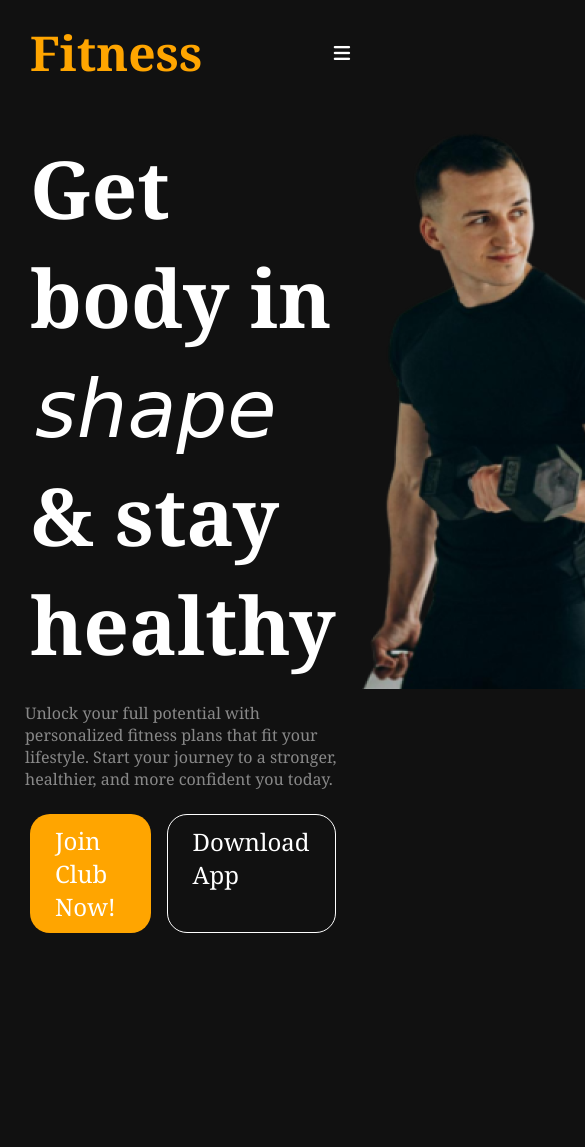
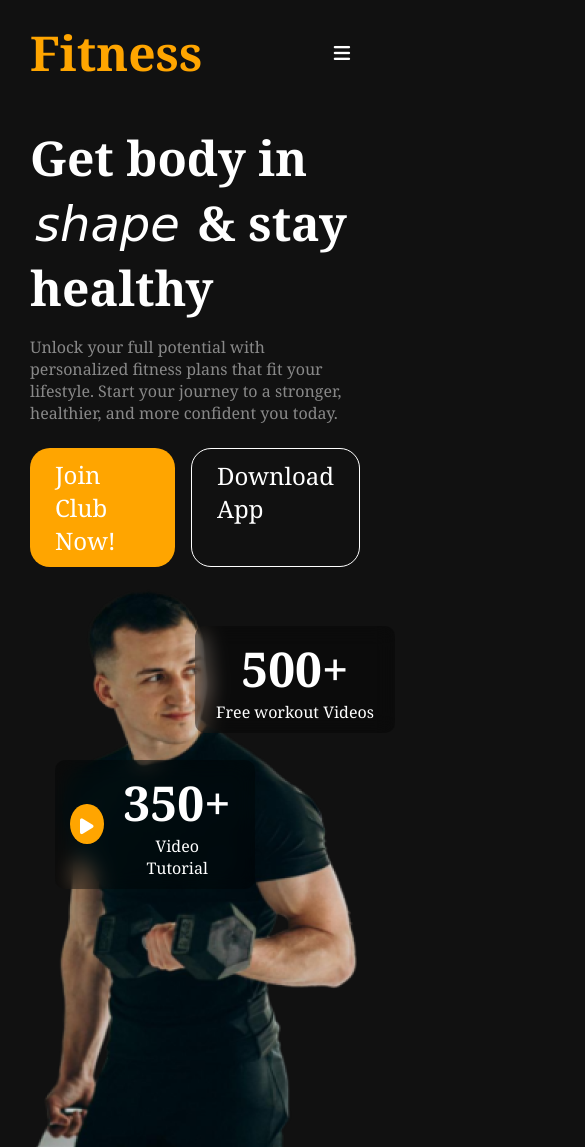
Before and after one commit to Salman-Faiz/Fitness-css, a plain HTML site: page index.html in a window 390 px wide. Shown: the top 1147 px of the page, 585 px wide, since content can reach past the window. Before the commit the page ends 933 px from the top, so only its background shows below. Drawn offline with Linux system fonts and the light colour scheme.

Commit message:
responsive banner section added for mobile device

```diff
--- a/css/responsive/responsive.css
+++ b/css/responsive/responsive.css
@@ -5,6 +5,11 @@
     }
 
     /* naBar start here */
+    .navContainer {
+        justify-content: space-between;
+
+    }
+
     .navBars {
         display: none;
     }
@@ -14,4 +19,31 @@
     }
 
     /* navbar ends here */
+
+    /* Banner part starts from here */
+    .bannerContainer {
+        flex-direction: column;
+    }
+
+    .mainTitle {
+        font-size: 3rem;
+        padding-top: 1rem;
+    }
+
+    .bannerDescription {
+        padding-top: 1rem;
+        padding-left: 5px;
+        padding-right: 15px;
+
+    }
+
+    .btnWorkOutVideos {
+        left: 50%;
+        top: 10%;
+    }
+
+    .btnVideos {
+        left: 10%;
+        bottom: 45%;
+    }
 }
--- a/css/style.css
+++ b/css/style.css
@@ -122,3 +122,59 @@
     padding: 10px 25px;
     border-radius: 20px;
 }
+
+.bannerImageContainer {
+    position: relative;
+}
+
+.btnWorkOutVideos {
+    background-color: rgba(0, 0, 0, 0.322);
+    padding: 10px 10px;
+    text-align: center;
+    width: 200px;
+    border-radius: 10px;
+    position: absolute;
+    top: 25%;
+    left: 65%;
+    backdrop-filter: blur(10px);
+
+}
+
+.workoutNumbers {
+    font-size: 3rem;
+}
+
+.btnVideos {
+    background-color: rgba(0, 0, 0, 0.322);
+    padding: 10px 10px;
+    text-align: center;
+    width: 200px;
+    border-radius: 10px;
+    position: absolute;
+    bottom: 15%;
+    right: 80%;
+    backdrop-filter: blur(10px);
+
+
+}
+
+.circle {
+    height: 40px;
+    width: 40px;
+    background-color: orange;
+    border-radius: 50%;
+    text-align: center;
+    padding-top: 10px;
+    padding-left: 5px;
+    font-size: 18px;
+}
+
+.circleAdjust {
+    display: flex;
+    gap: 10px;
+    align-items: center;
+}
+
+.videoTitle {
+    font-size: 3rem;
+}
--- a/index.html
+++ b/index.html
@@ -47,7 +47,29 @@
                     <p class="btnDownload">Download App</p>
                 </div>
             </div>
-            <div><img src="images/Images 2.png" alt=""></div>
+            <div class="bannerImageContainer">
+                <img src="./images/Images 2.png" alt="">
+                <div class="btnWorkOutVideos">
+                    <h3 class="workoutNumbers">
+                        500+
+                    </h3>
+                    <p class="">Free workout Videos</p>
+                </div>
+                <div class="btnVideos">
+                    <div class="circleAdjust">
+                        <p class="circle"><i class="fa-solid fa-play"></i>
+
+                        </p>
+                        <div>
+                            <h3 class="videoTitle">
+                                350+
+                            </h3>
+                            <p>Video Tutorial</p>
+                        </div>
+                    </div>
+
+                </div>
+            </div>
         </div>
     </div>
 
```
